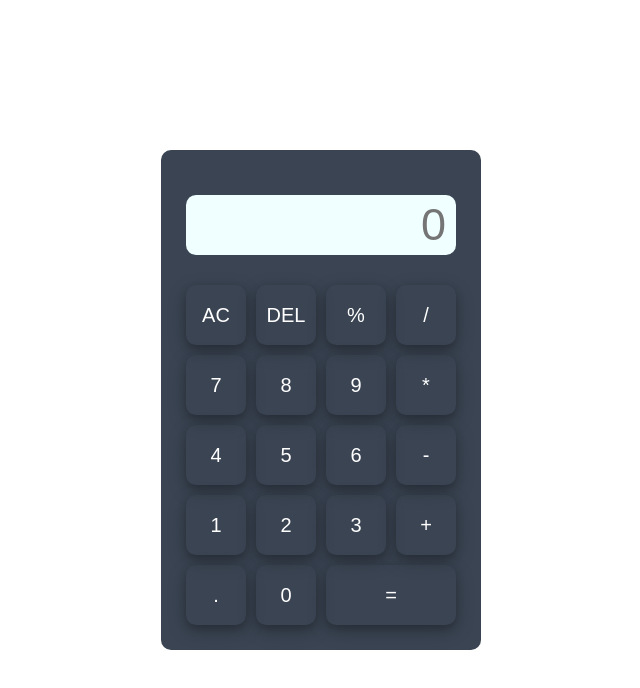
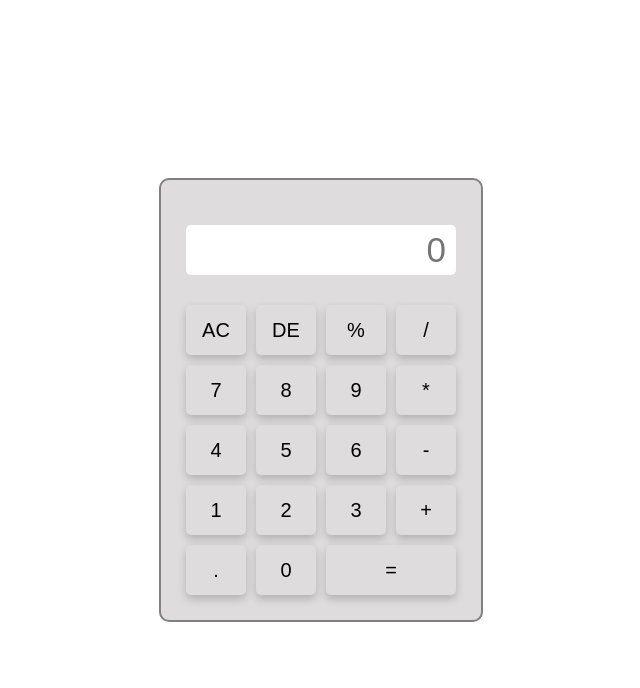
Before and after one commit to richa-daripa/Calculator-1, a React (Create React App) app: page / in a window 1280 px wide. Shown: the top 688 px of the page, without its empty margins (319-959 px from the left). Built offline with nearby package versions, Linux system fonts and the light colour scheme.

Commit message:
add changes

```diff
--- a/src/App.css
+++ b/src/App.css
@@ -13,23 +13,24 @@
 }
 
 .container {
-  background: #3a4452;
+  background: rgb(222, 220, 220);
   padding: 20px;
   border-radius: 10px;
+  border:2px solid gray;
 }
 
 input {
-  border: 0;
-  outline: 0;
+  border:none;
+  outline:none;
   width: 60px;
-  height: 60px;
-  border-radius: 10px;
-  box-shadow: 0 4px 8px 0 rgba(0, 0, 0, 0.2), 0 6px 20px 0 rgba(0, 0, 0, 0.19);
+  height: 50px;
+  border-radius: 5px;
+  box-shadow: 0 4px 8px 0 rgba(0, 0, 0, 0.2);
   background: transparent;
   font-size: 20px;
   margin: 5px;
   padding: 10px;
-  color: white;
+  color: rgb(0, 0, 0);
   cursor: pointer;
 }
 
@@ -46,13 +47,14 @@ input:hover {
 .display input {
   text-align: right;
   flex: 1;
-  font-size: 45px;
+  font-size: 35px;
   box-shadow: none;
-  background-color: azure;
+  background-color: white;
   color: black;
   border: 0;
   outline: 0;
   cursor: none;
+  padding:10px;
 }
 
 input.equal {
--- a/src/App.js
+++ b/src/App.js
@@ -1,13 +1,52 @@
 import React, { useState } from 'react';
 import ButtonValues from './Component/ButtonValues.jsx';
 import buttonValue from './data.js';
-import { evaluate } from 'mathjs';
 import './App.css';
 
 
 export default function App() {
   const [result, setResult] = useState('');
   const [isCal, setisCal] = useState(false);
+
+  const evaluate = (exp) => {
+
+    let num = [];
+    let op = [];
+    let curr = "";
+    const operators = ['+', '-', '*', '/'];
+
+    let charArray = exp.split('');
+
+    for (let i = 0; i < charArray.length; i++) {
+      let char = charArray[i];
+
+      if (operators.includes(char)) {
+        num.push(Number(curr));
+        op.push(char);
+        curr = "";
+      } else {
+        curr += char;
+      }
+    }
+    num.push(Number(curr));
+
+    for (let i = 0; i < op.length; i++) {
+      if (op[i] === "*" || op[i] === '/') {
+        let a = num[i];
+        let b = num[i + 1];
+        let ans = op[i] === '*' ? a * b : a / b;
+        num.splice(i, 2, ans);
+        op.splice(i, 1);
+        i--;
+      }
+    }
+
+    let result = num[0];
+    for (let i = 0; i < op.length; i++) {
+      result = op[i] === '+' ? result + num[i + 1] : result - num[i + 1];
+    }
+    return result;
+  }
 
   const calculate = () => {
     try {
@@ -24,7 +63,7 @@ export default function App() {
 
     const op = ['+', '-', '*', '/', '.'];
 
-    if (result.toString().length === 0  && op.includes(value)) {
+    if (result.toString().length === 0 && op.includes(value)) {
       return;
     }
 
@@ -32,10 +71,10 @@ export default function App() {
       return;
     }
 
-    if (isCal===true) {
-      if(op.includes(value)){
+    if (isCal === true) {
+      if (op.includes(value)) {
         setResult((prev) => prev + value);
-      }else{
+      } else {
         setResult(value);
       }
       setisCal(false);
@@ -64,7 +103,7 @@ export default function App() {
         </div>
         <div>
           <input type="button" value="AC" onClick={handleAC} />
-          <input type="button" value="DEL" onClick={handleDel} />
+          <input type="button" value="DE" onClick={handleDel} />
           <input type="button" value="%" onClick={percentOp} />
           <input type="button" value="/" onClick={handleClick} />
         </div>
```
Also changed, not shown: src/data.js (line endings or trailing spaces).
